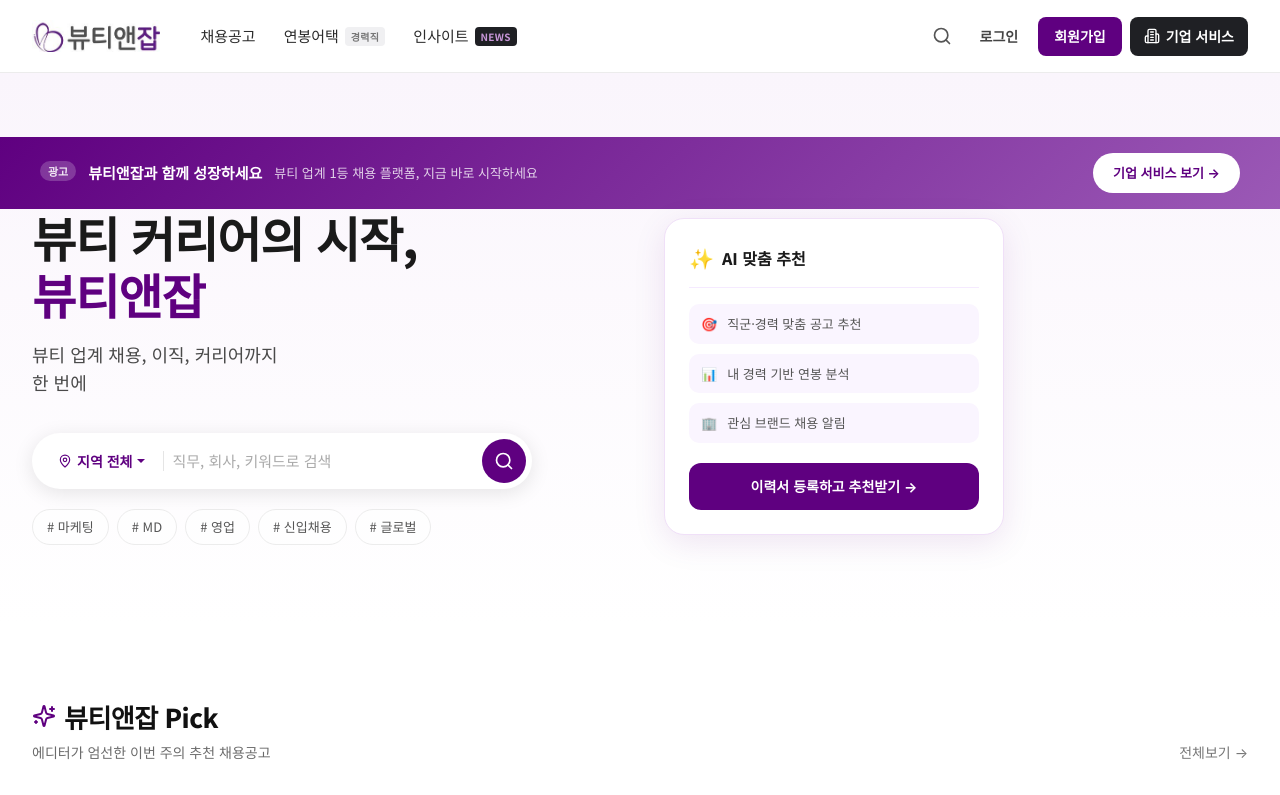
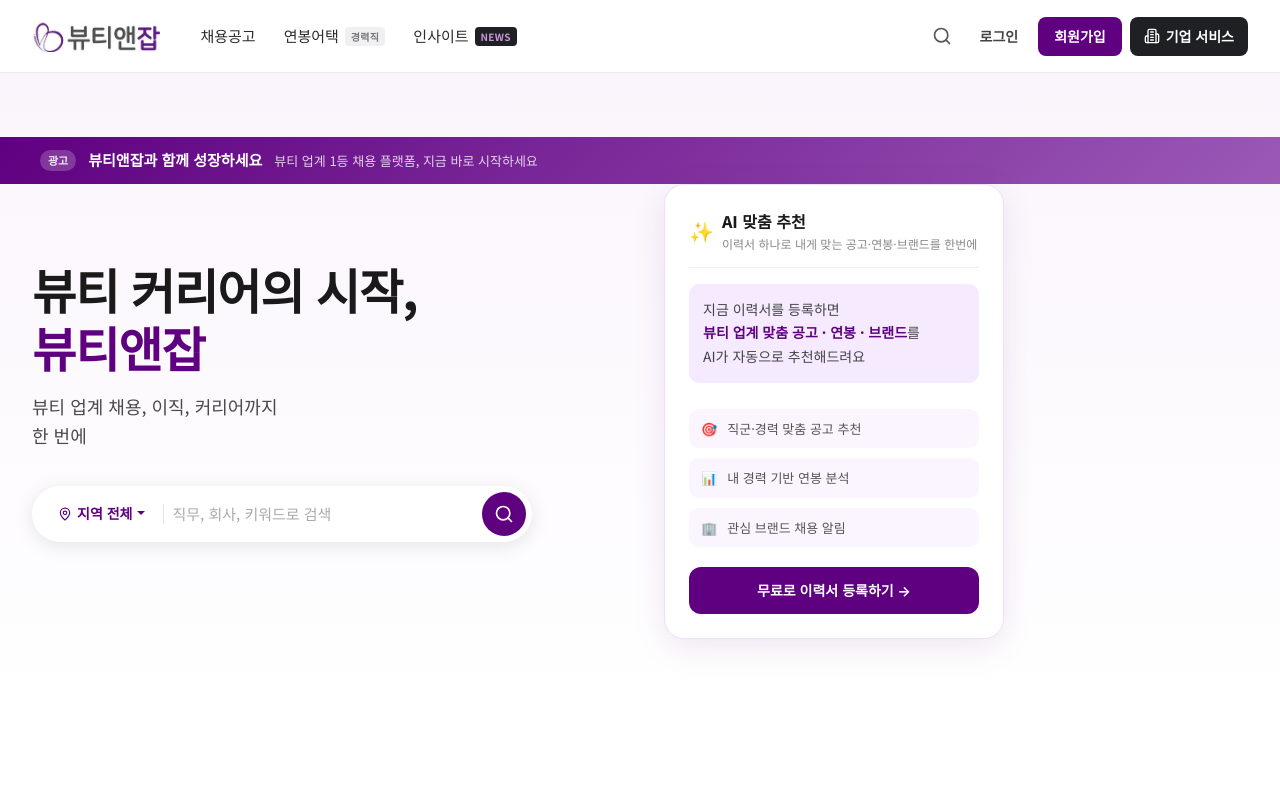
Before and after one commit to jiwone73/beauty-and-job, a Next.js app: page / in a window 1280 px wide. Shown: the top 795 px of the page. Built offline with nearby package versions, Linux system fonts and the light colour scheme; a web font is replaced by a local one.

Commit message:
히어로 개편 - 배너 여백/버튼 수정 + AI카드 카피 강화 + 해시태그 제거

```diff
--- a/app/page.tsx
+++ b/app/page.tsx
@@ -103,7 +103,7 @@ function Hero() {
             <p className="hero-banner-title">뷰티앤잡과 함께 성장하세요</p>
             <p className="hero-banner-sub">뷰티 업계 1등 채용 플랫폼, 지금 바로 시작하세요</p>
           </div>
-          <Link href="/company" className="hero-banner-btn">기업 서비스 보기 →</Link>
+
         </div>
       </div>
 
@@ -150,20 +150,21 @@ function Hero() {
             </button>
           </form>
 
-          <div className="hashtags">
-            {["마케팅", "MD", "영업", "신입채용", "글로벌"].map((tag) => (
-              <button key={tag} className="hashtag" type="button" onClick={() => handleHashtag(tag)}>
-                # {tag}
-              </button>
-            ))}
-          </div>
+
         </div>
 
         {/* 오른쪽: AI 맞춤 추천 카드 */}
         <div className="hero-ai-card">
           <div className="hero-ai-header">
             <span className="hero-ai-icon">✨</span>
-            <span className="hero-ai-title">AI 맞춤 추천</span>
+            <div>
+              <span className="hero-ai-title">AI 맞춤 추천</span>
+              <p className="hero-ai-desc">
+                {isLoggedIn
+                  ? "내 이력서 기반으로 딱 맞는 공고를 찾았어요"
+                  : "이력서 하나로 내게 맞는 공고·연봉·브랜드를 한번에"}
+              </p>
+            </div>
           </div>
 
           {isLoggedIn ? (
@@ -198,6 +199,11 @@ function Hero() {
             </div>
           ) : (
             <div className="hero-ai-guest">
+              <p className="hero-ai-guest-copy">
+                지금 이력서를 등록하면<br />
+                <strong>뷰티 업계 맞춤 공고 · 연봉 · 브랜드</strong>를<br />
+                AI가 자동으로 추천해드려요
+              </p>
               <div className="hero-ai-guest-items">
                 <div className="hero-ai-guest-item">
                   <span>🎯</span>
@@ -213,7 +219,7 @@ function Hero() {
                 </div>
               </div>
               <Link href="/signup" className="hero-ai-cta">
-                이력서 등록하고 추천받기 →
+                무료로 이력서 등록하기 →
               </Link>
             </div>
           )}
```
Also changed, not shown: app/globals.css.
